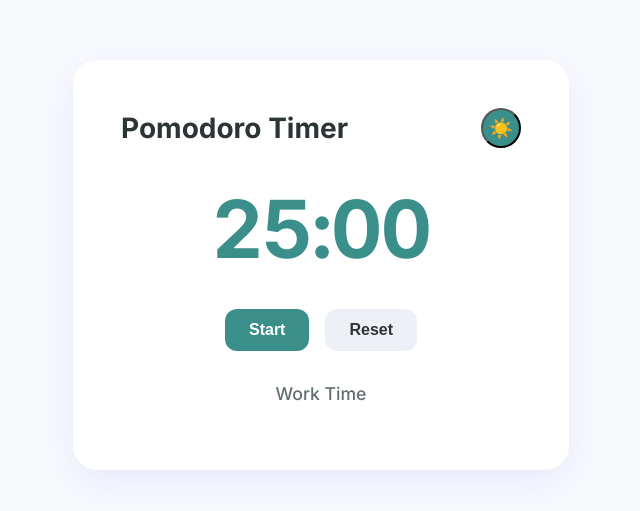
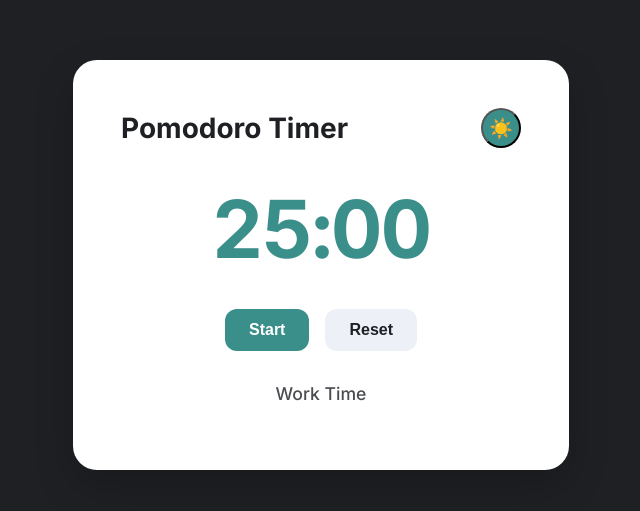
Before and after one commit to realmm13/BYOA-Pomodoro, a plain HTML site: page index.html in a window 1280 px wide. Shown: the part 135-646 px from the top of the page, without its empty margins (319-959 px from the left). Drawn offline with Linux system fonts and the light colour scheme.

Commit message:
made background color dark

```diff
--- a/styles.css
+++ b/styles.css
@@ -4,11 +4,11 @@
   --primary-dark: #2B6B68;
   --secondary: #FF6B6B;
   --secondary-dark: #FF5252;
-  --background: #F8F9FD;
+  --background: #1E2023;
   --surface: #FFFFFF;
-  --text: #2D3436;
-  --text-secondary: #636E72;
-  --shadow: rgba(91, 107, 249, 0.1);
+  --text: #1E2023;
+  --text-secondary: #4A4D51;
+  --shadow: rgba(0, 0, 0, 0.2);
 }
 
 body {
@@ -27,7 +27,7 @@ body {
   background-color: var(--surface);
   padding: 3rem;
   border-radius: 24px;
-  box-shadow: 0 12px 32px var(--shadow);
+  box-shadow: 0 16px 40px var(--shadow);
   max-width: 400px;
   width: 90%;
 }
@@ -130,6 +130,7 @@ h1 {
 
 .header h1 {
     margin: 0;
+    color: var(--text);
 }
 
 .toggle-switch {
```
